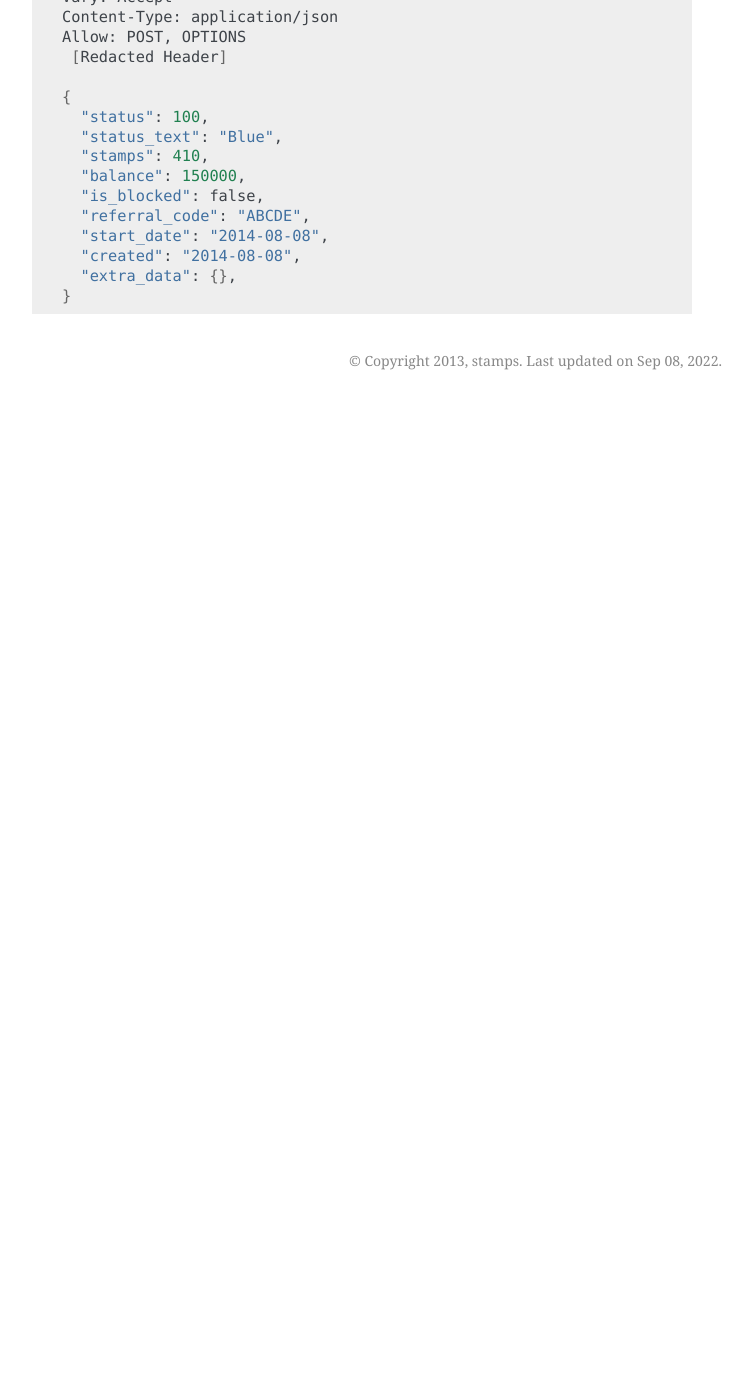
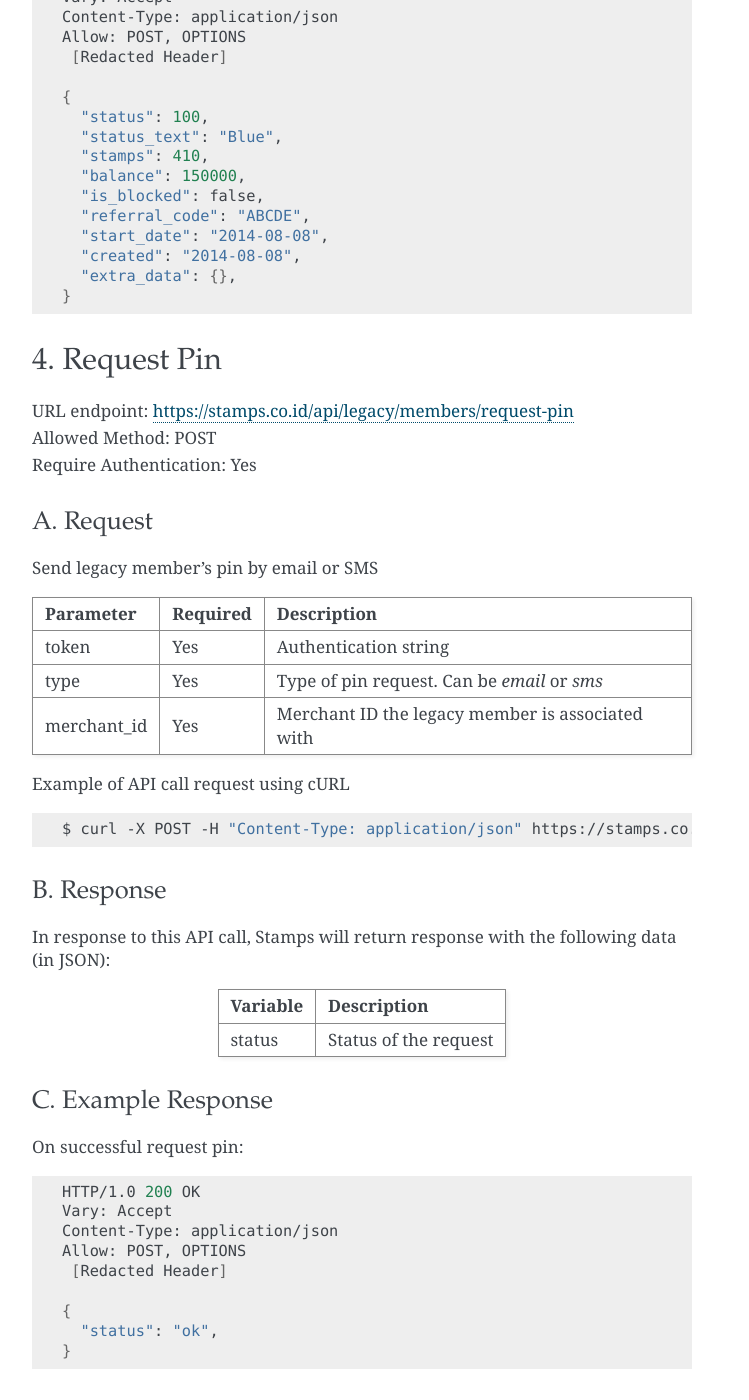
Before and after one commit to ui/stamps-api-docs, a Sphinx documentation site: the page built from source/legacy_members_api.rst, in a window 1280 px wide and 1400 px high, scrolled down 3934 px. Shown: the whole window, without its empty margins (388-1137 px from the left). Built offline with Sphinx 7.4.7, drawn with Linux system fonts in a browser that asks for light colours; before the commit the page ends 4334 px from its top, so only the background shows below that; some of the changed text lies outside the part shown.

Commit message:
request pin api docs

```diff
--- a/source/legacy_members_api.rst
+++ b/source/legacy_members_api.rst
@@ -208,3 +208,60 @@ On successful balance update:
       "created": "2014-08-08",
       "extra_data": {},
     }
+
+
+4. Request Pin
+====================================
+| URL endpoint: https://stamps.co.id/api/legacy/members/request-pin
+| Allowed Method: POST
+| Require Authentication: Yes
+
+A. Request
+-----------------------------
+Send legacy member's pin by email or SMS
+
+================ =========== =========================
+Parameter        Required    Description
+================ =========== =========================
+token            Yes         Authentication string
+type             Yes         Type of pin request. Can be `email` or `sms`
+merchant_id      Yes         Merchant ID the legacy member is associated with
+================ =========== =========================
+
+
+Example of API call request using cURL
+
+.. code-block :: bash
+
+    $ curl -X POST -H "Content-Type: application/json" https://stamps.co.id/api/legacy/members/request-pin -i -d '{ "token": "secret", "type": "email", "merchant_id": 1 }'
+
+
+
+B. Response
+-----------
+
+In response to this API call, Stamps will return response with the following data (in JSON):
+
+=================== ==============================
+Variable            Description
+=================== ==============================
+status              Status of the request
+=================== ==============================
+
+
+C. Example Response
+-------------------
+
+On successful request pin:
+
+.. code-block :: bash
+
+    HTTP/1.0 200 OK
+    Vary: Accept
+    Content-Type: application/json
+    Allow: POST, OPTIONS
+     [Redacted Header]
+
+    {
+      "status": "ok",
+    }
```
